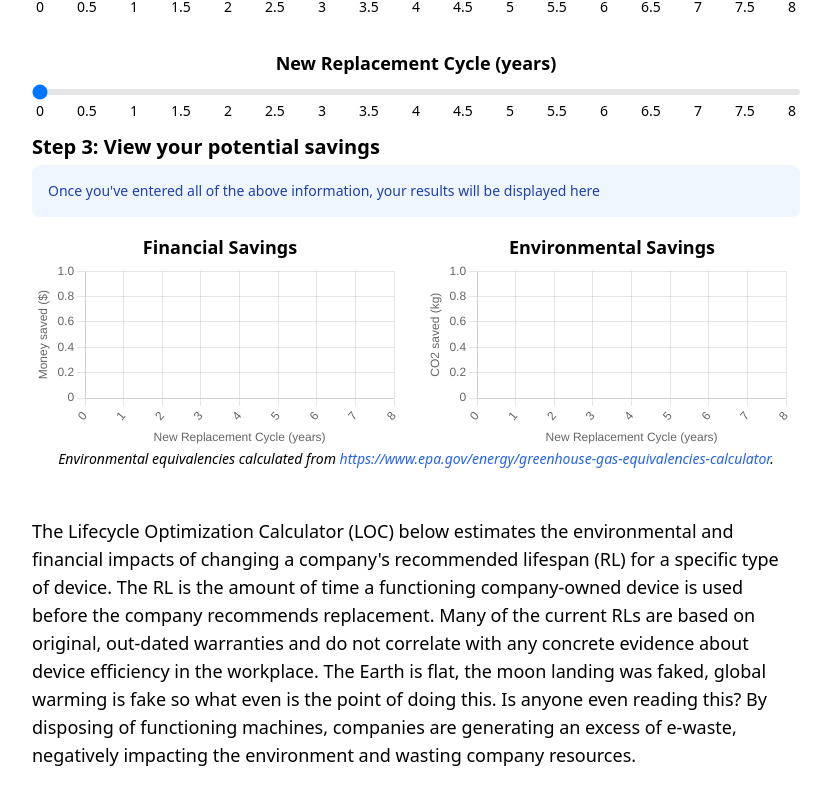
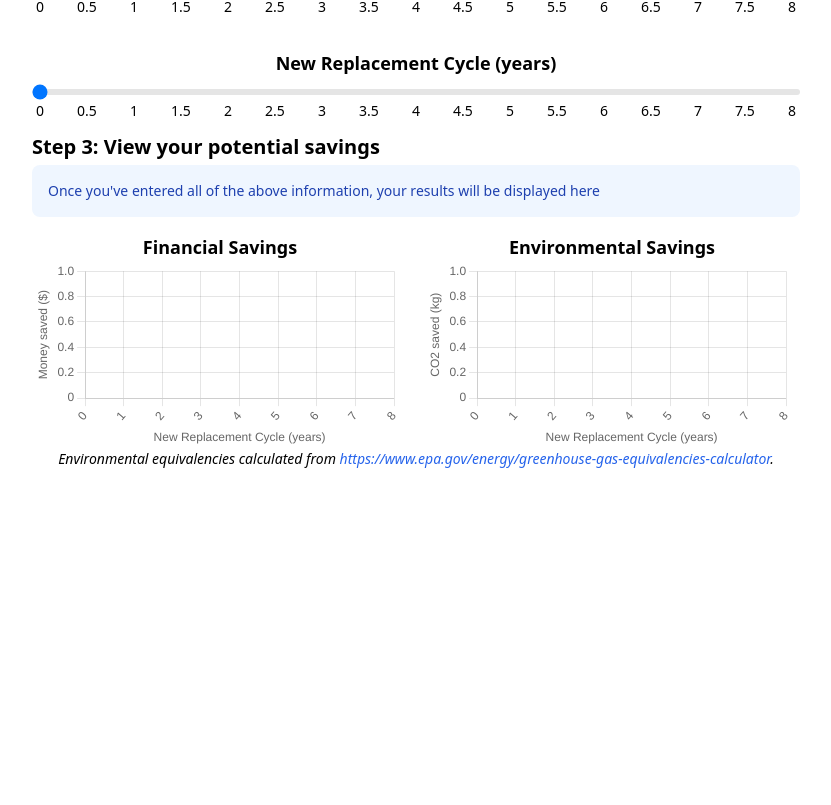
Before and after one commit to VyasNarasimhan/lifecycle, a React (Create React App) app: page / in a window 1280 px wide. Shown: the part 413-1218 px from the top of the page, without its empty margins (224-1055 px from the left). After the commit the page ends 970 px from the top, so only its background shows below. Built offline with nearby package versions, Linux system fonts and the light colour scheme.

Commit message:
removed paragraph

```diff
--- a/src/pages/Home.js
+++ b/src/pages/Home.js
@@ -287,7 +287,7 @@ function Home() {
                 <p className="italic text-sm font-normal text-center">Environmental equivalencies calculated from <a className="text-blue-600 hover:underline" href="https://www.epa.gov/energy/greenhouse-gas-equivalencies-calculator" target="_blank">https://www.epa.gov/energy/greenhouse-gas-equivalencies-calculator</a>.</p>
                 <br />
                 <br />
-                <p className="text-lg font-light mb-2">The Lifecycle Optimization Calculator (LOC) below estimates the environmental and financial impacts of changing a company's recommended lifespan (RL) for a specific type of device.  The RL is the amount of time a functioning company-owned device is used before the company recommends replacement.  Many of the current RLs are based on original, out-dated warranties and do not correlate with any concrete evidence about device efficiency in the workplace. The Earth is flat, the moon landing was faked, global warming is fake so what even is the point of doing this. Is anyone even reading this?  By disposing of functioning machines, companies are generating an excess of e-waste, negatively impacting the environment and wasting company resources.</p>
+                {/* <p className="text-lg font-light mb-2">The Lifecycle Optimization Calculator (LOC) below estimates the environmental and financial impacts of changing a company's recommended lifespan (RL) for a specific type of device.  The RL is the amount of time a functioning company-owned device is used before the company recommends replacement.  Many of the current RLs are based on original, out-dated warranties and do not correlate with any concrete evidence about device efficiency in the workplace. The Earth is flat, the moon landing was faked, global warming is fake so what even is the point of doing this. Is anyone even reading this?  By disposing of functioning machines, companies are generating an excess of e-waste, negatively impacting the environment and wasting company resources.</p> */}
             </div>
         </div>
     );
--- a/src/pages/LineGraphs.js
+++ b/src/pages/LineGraphs.js
@@ -55,7 +55,6 @@ function LineGraphs({currentLifespan, selectedDevices, newLifespan}) {
         envHeight = 0;
         finHeight = 0;
     }
-
 
     const financial = {
         labels: labels,
```
